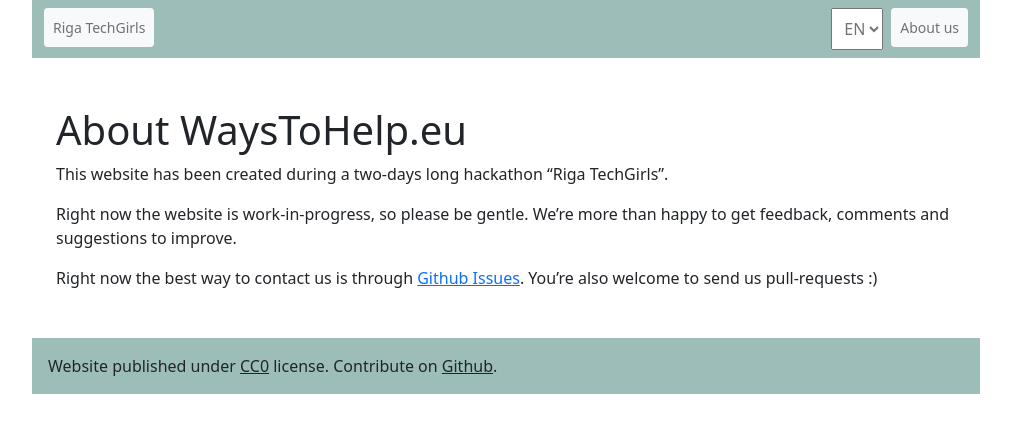
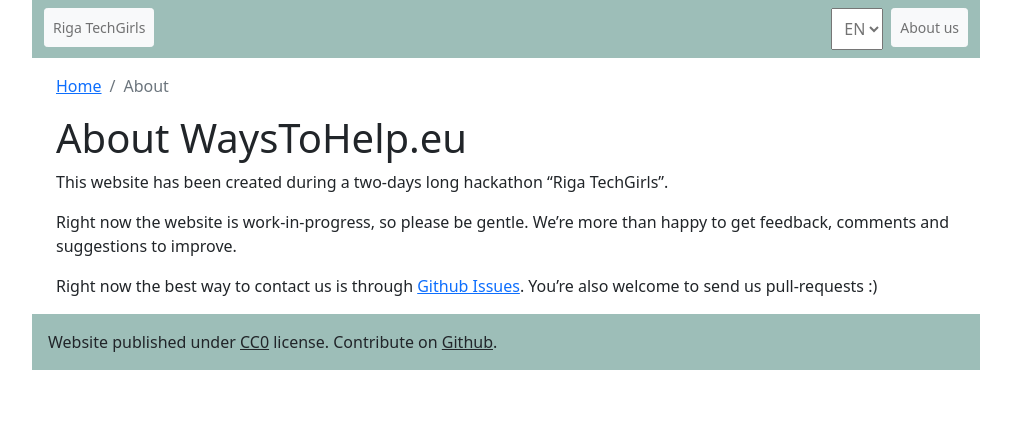
Before and after one commit to WaysToHelp/waystohelp.github.io, a Jekyll site: the page built from pages/about.md, in a window 1280 px wide. Shown: the top 433 px of the page, without its empty margins (134-1145 px from the left). Built offline with Jekyll 4.4.1, drawn with Linux system fonts in a browser that asks for light colours.

Commit message:
Add backlink & breadcrumbs

```diff
--- a/_layouts/generic.html
+++ b/_layouts/generic.html
@@ -2,6 +2,13 @@
 layout: default
 ---
 
-<section class="container my-5">
+<nav aria-label="breadcrumb" class="container mt-3">
+    <ol class="breadcrumb">
+        <li class="breadcrumb-item"><a href="/">Home</a></li>
+        <li class="breadcrumb-item active" aria-current="page">{{ page.title }}</li>
+    </ol>
+</nav>
+
+<section class="container my-3">
     {{ content }}
 </section>
--- a/pages/about.md
+++ b/pages/about.md
@@ -1,6 +1,7 @@
 ---
 layout: generic
 permalink: /about
+title: About
 ---
 
 # About WaysToHelp.eu
```
